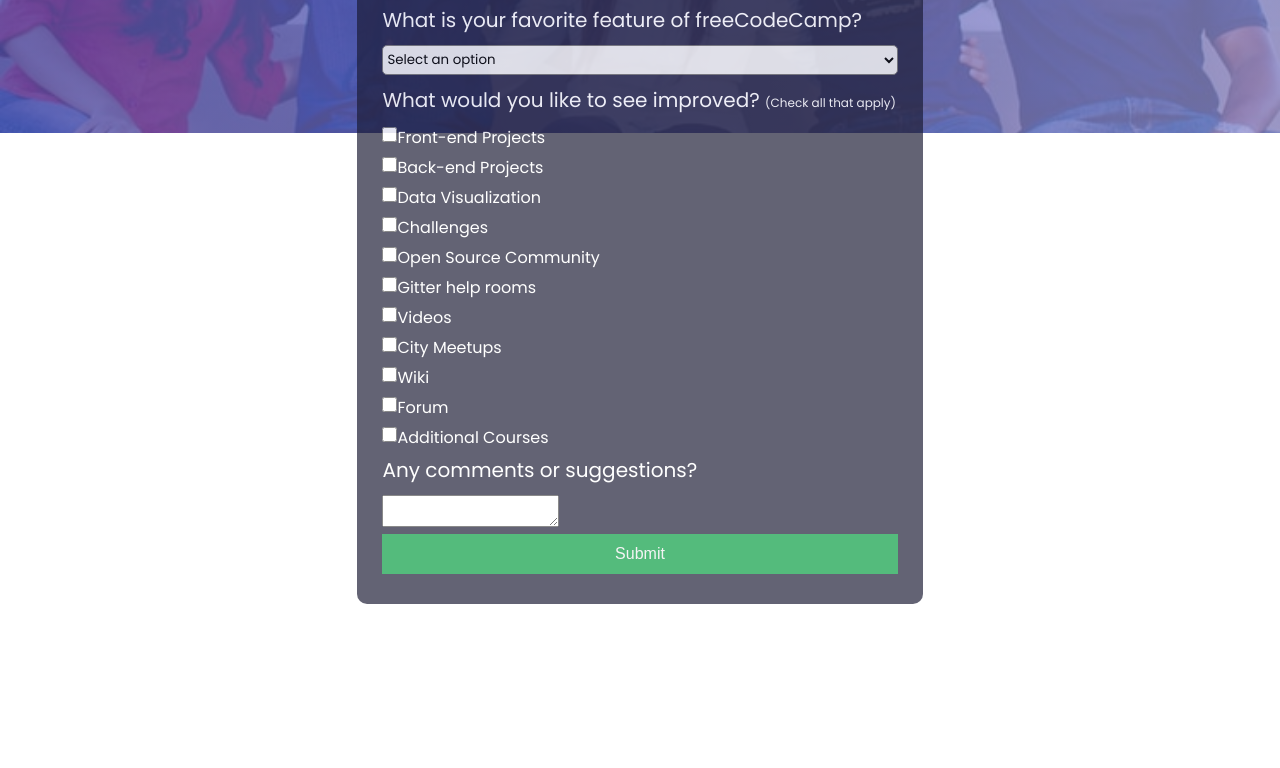
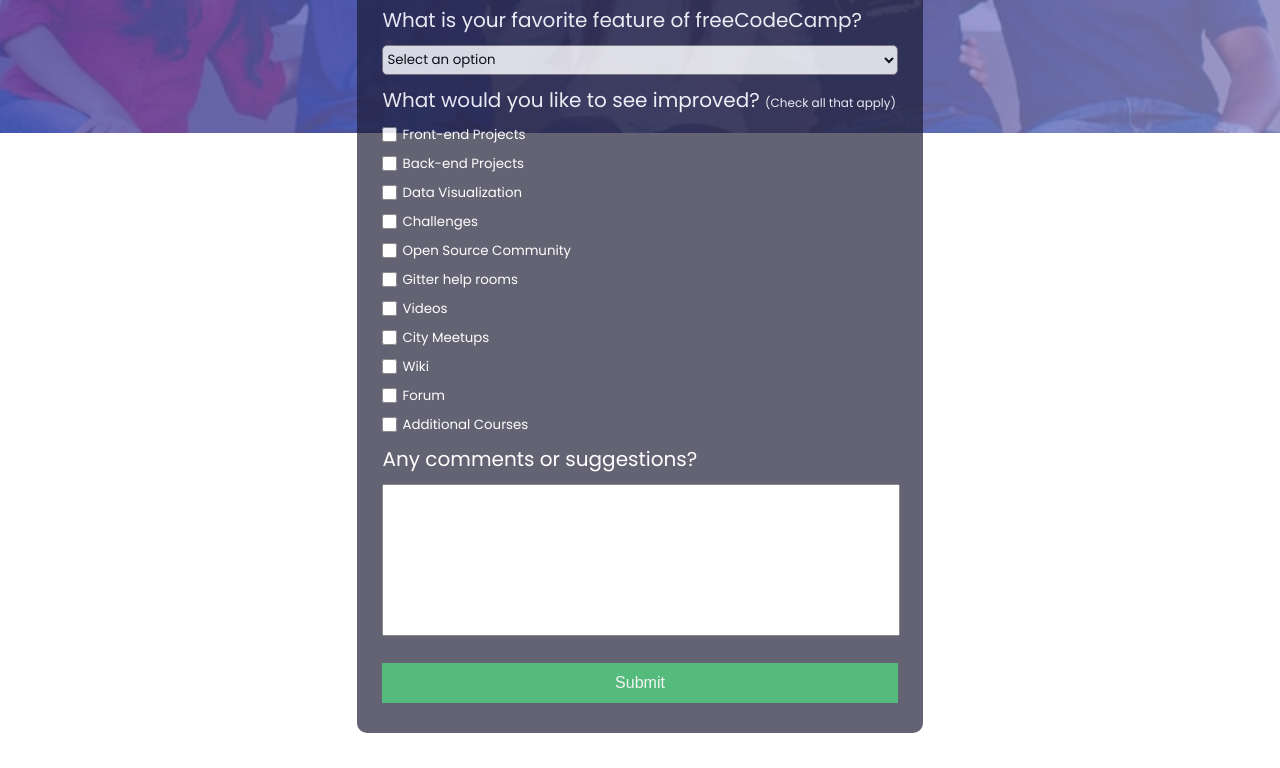
Before and after one commit to fnacarellidev/Survey-Form-Freecode-Camp, a plain HTML site: page index.html in a window 1280 px wide. Shown: the part 667-1435 px from the top of the page. Before the commit the page ends 1306 px from the top, so only its background shows below. Drawn offline with Linux system fonts and the light colour scheme.

Commit message:
some adjustments to html

```diff
--- a/index.html
+++ b/index.html
@@ -18,19 +18,19 @@
         </div>
         <div class="page__main-container">
             <form action="#" id="survey-form">
-                <label for="name" id="name=label" class="description-items">
+                <label for="name" id="name-label" class="description-items">
                     Name
-                    <input type="text" name="" id="name" required class="input-area" placeholder="Enter your name" style="display: block;">
+                    <input type="text" id="name" required class="input-area" placeholder="Enter your name" style="display: block;">
                 </label>
 
                 <label for="email" id="email-label" class="description-items">
                     Email
-                    <input type="text" name="" id="email" required class="input-area" placeholder="Enter your Email" style="display: block;">
+                    <input type="email" id="email" required class="input-area" placeholder="Enter your Email" style="display: block;">
                 </label>
 
                 <label for="number" id="number-label" class="description-items">
                     Age (optional)
-                    <input type="number" name="" id="number" class="input-area" placeholder="Age" style="display: block;">
+                    <input type="number" id="number" class="input-area" placeholder="Age" min="1" max="100" style="display: block;">
                 </label>
 
                 <div class="dropdown-wrap">
@@ -78,47 +78,47 @@
                     <p class="description-items">What would you like to see improved? <small id="small-letters">(Check all that apply)</small> </p>
                     <label class="label-checkbox">
                         <input type="checkbox" name="what-to-improve" id="front-end-projects-checkbox" value="front-end-projects-checkbox" class="checkboxes">
-                        Front-end Projects
+                        <small class="checkbox-text">Front-end Projects</small>
                     </label>
                     <label class="label-checkbox">
                         <input type="checkbox" name="what-to-improve" id="back-end-projects-checkbox" value="back-end-projects-checkbox" class="checkboxes">
-                        Back-end Projects
+                        <small class="checkbox-text">Back-end Projects</small>
                     </label>
                     <label class="label-checkbox">
                         <input type="checkbox" name="what-to-improve" id="data-visualization-checkbox" value="data-visualization-checkbox" class="checkboxes">
-                        Data Visualization
+                        <small class="checkbox-text">Data Visualization</small>
                     </label>
                     <label class="label-checkbox">
                         <input type="checkbox" name="what-to-improve" id="challenges-checkbox" value="challenges-checkbox" class="checkboxes">
-                        Challenges
+                        <small class="checkbox-text">Challenges</small>
                     </label>
                     <label class="label-checkbox">
                         <input type="checkbox" name="what-to-improve" id="open-source-checkbox" value="open-source-checkbox" class="checkboxes">
-                        Open Source Community
+                        <small class="checkbox-text">Open Source Community</small>
                     </label>
                     <label class="label-checkbox">
                         <input type="checkbox" name="what-to-improve" id="gitter-help-rooms-checkbox" value="gitter-help-rooms-checkbox" class="checkboxes">
-                        Gitter help rooms
+                        <small class="checkbox-text">Gitter help rooms</small>
                     </label>
                     <label class="label-checkbox">
                         <input type="checkbox" name="what-to-improve" id="videos-checkbox" value="videos-checkbox" class="checkboxes">
-                        Videos
+                        <small class="checkbox-text">Videos</small>
                     </label>
                     <label class="label-checkbox">
                         <input type="checkbox" name="what-to-improve" id="city-meetups-checkbox" value="city-meetups-checkbox" class="checkboxes">
-                        City Meetups
+                        <small class="checkbox-text">City Meetups</small>
                     </label>
                     <label class="label-checkbox">
                         <input type="checkbox" name="what-to-improve" id="wiki-checkbox" value="wiki-checkbox" class="checkboxes">
-                        Wiki
+                        <small class="checkbox-text">Wiki</small>
                     </label>
                     <label class="label-checkbox">
                         <input type="checkbox" name="what-to-improve" id="forum-checkbox" value="forum-checkbox" class="checkboxes">
-                        Forum
+                        <small class="checkbox-text">Forum</small>
                     </label>
                     <label class="label-checkbox">
                         <input type="checkbox" name="what-to-improve" id="additional-courses-checkbox" value="additional-courses-checkbox" class="checkboxes">
-                        Additional Courses
+                        <small class="checkbox-text">Additional Courses</small>
                     </label>
                 </div>
 
@@ -126,7 +126,7 @@
                     <p class="description-items">
                         Any comments or suggestions?
                     </p>
-                    <textarea name="" id="survey-form"></textarea>
+                    <textarea id="textarea"></textarea>
                 </div>
 
                 <button type="submit" id="submit">
```
